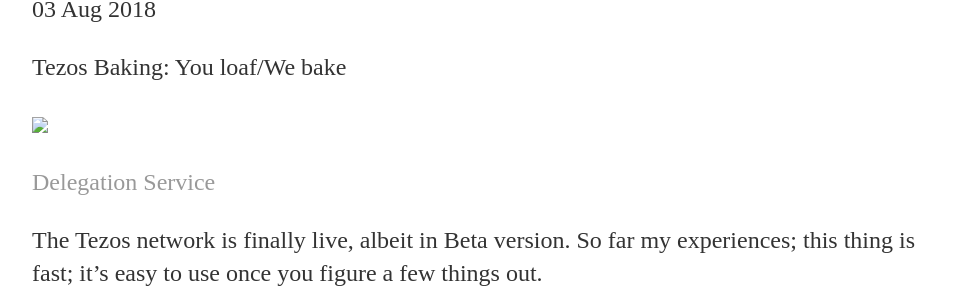
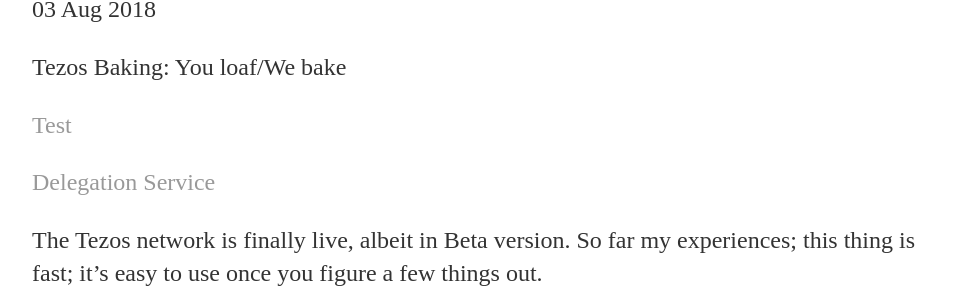
Before and after one commit to Ulysseus/Ulysseus.github.io, a Jekyll site: the page built from _posts/2018-08-03-Tezos-Baking-You-Loaf-We-Bake.md, in a window 1280 px wide and 900 px high. Shown: the part 204-511 px from the top of the window, without its empty margins (160-1116 px from the left). Built offline with Jekyll 4.4.1, drawn with Linux system fonts in a browser that asks for light colours; our own code applies the rules of GitHub Pages for plain Markdown files.

Commit message:
Update 2018-08-03-Tezos-Baking-You-Loaf-We-Bake.md

```diff
--- a/_posts/2018-08-03-Tezos-Baking-You-Loaf-We-Bake.md
+++ b/_posts/2018-08-03-Tezos-Baking-You-Loaf-We-Bake.md
@@ -1,6 +1,6 @@
 Tezos Baking: You loaf/We bake
 
-<img src="http://Ulysseus.github.io/_images/1*hy6pwy5Afo8qAajzANF0oA.jpeg"/>
+[Test](Ulysseus.github.io/_images/1*hy6pwy5Afo8qAajzANF0oA.jpeg)
 
 [Delegation Service](https://youloafwebake.io/)
 
```
